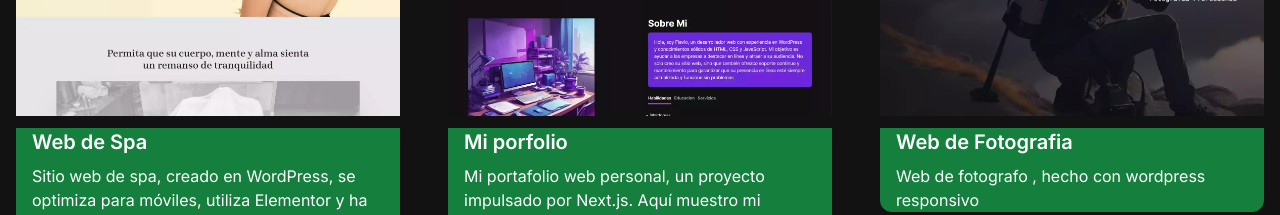
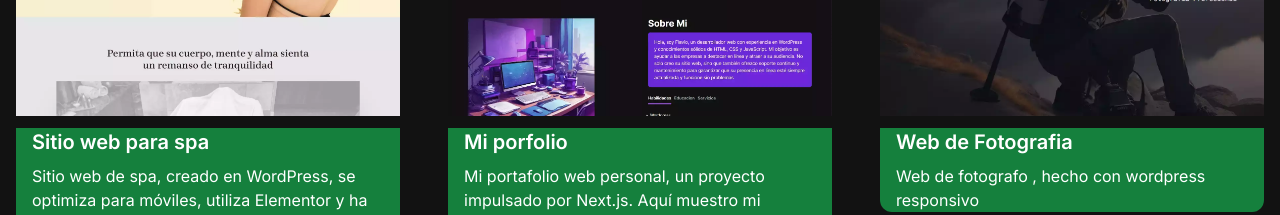
Before and after one commit to Flavioarzamendia/porfolioEnNextjs, a Next.js app: page / in a window 1280 px wide. Shown: the part 1780-1995 px from the top of the page. Built offline with nearby package versions, Linux system fonts and the light colour scheme.

Commit message:
arreglo de titulo

```diff
--- a/src/app/components/ProjectsSection.jsx
+++ b/src/app/components/ProjectsSection.jsx
@@ -7,7 +7,7 @@ import { motion, useInView } from "framer-motion";
 const projectsData = [
   {
   id: 1,
-  title: "Web de Spa",
+  title: "Sitio web para spa",
   description: "Sitio web de spa, creado en WordPress, se optimiza para móviles, utiliza Elementor y ha sido personalizado para una experiencia única",
   image: "/images/projects/1.webp",
   tag:["All", "Web", "Wordpress"],
```
